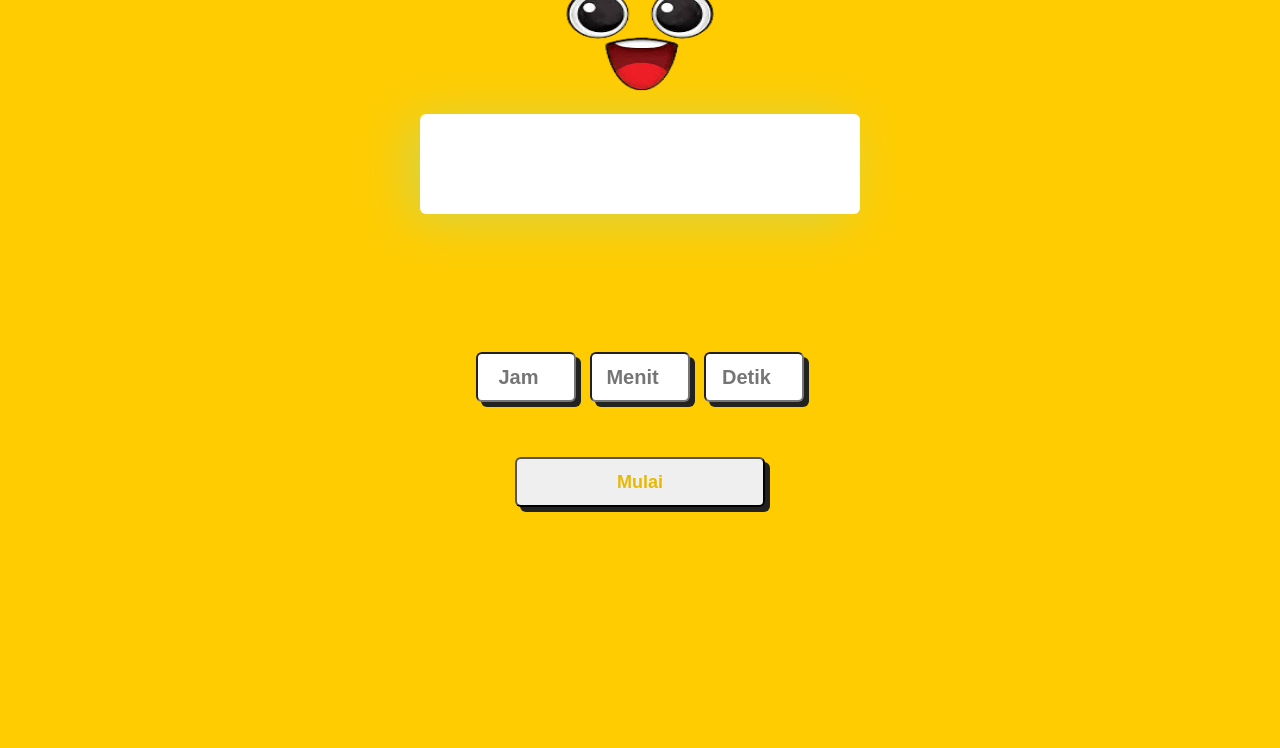
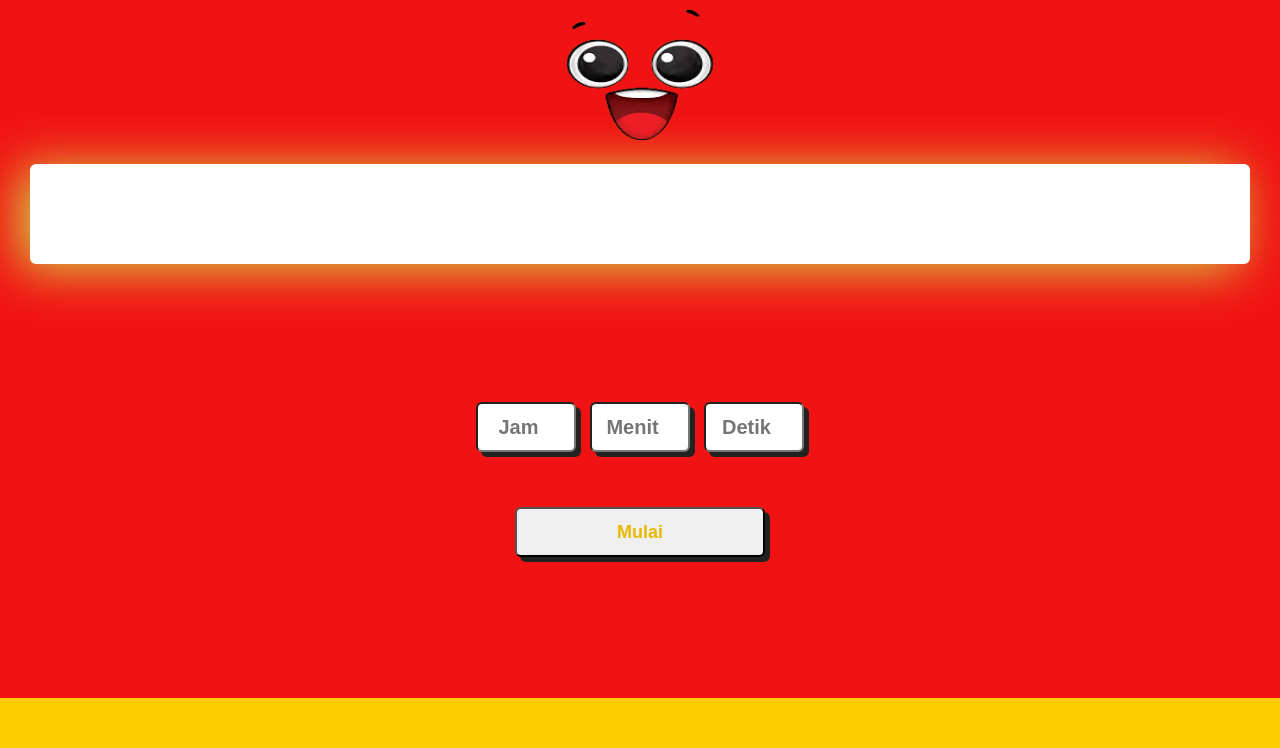
Before and after one commit to ENONGLOSKER/POMODORO-APP, a plain HTML site: page index.html in a window 1280 px wide. Shown: the part 152-900 px from the top of the page. Before the commit the page ends 800 px from the top, so only its background shows below. Drawn offline with Linux system fonts and the light colour scheme.

Commit message:
responsiv on mobile

```diff
--- a/index.html
+++ b/index.html
@@ -1,7 +1,7 @@
 <!DOCTYPE html>
 <html>
 <head>
-    <title>POMODORO</title>
+    <title>POMODORO - APP</title>
     <link rel="stylesheet" href="style.css">
 </head>
 <body>
--- a/style.css
+++ b/style.css
@@ -9,11 +9,12 @@ body{
 }
 .container{
    /* background-color: rgb(241, 19, 19); */
+   border: 8px solid rgb(34, 34, 33);
+   box-shadow: 10px 10px rgb(34, 34, 33);
    margin: 50px auto;
-   padding-left:10px;
-   padding-right:10px;
+   padding: 10px;
    width: 500px;
-
+   /* height: 100vh; */
 }
 h1{
     margin-top: 40px;
@@ -67,3 +68,26 @@ img{
     background-color:rgb(232, 185, 0);
     color: white;
 }
+
+@media screen and (min-width: 450px) {
+    .container{
+        background-color: rgb(19, 241, 56);
+        border: none;
+        box-shadow: none;
+        margin: 50px auto;
+        padding: 10px;
+        width: 100vw;
+        height: 100vh;
+     }
+}
+@media screen and (min-width: 550px) {
+    .container{
+        background-color: rgb(241, 19, 19);
+        border: none;
+        box-shadow: none;
+        margin: 50px auto;
+        padding: 10px;
+        width: 100vw;
+        height: 100vh;
+     }
+}
```
